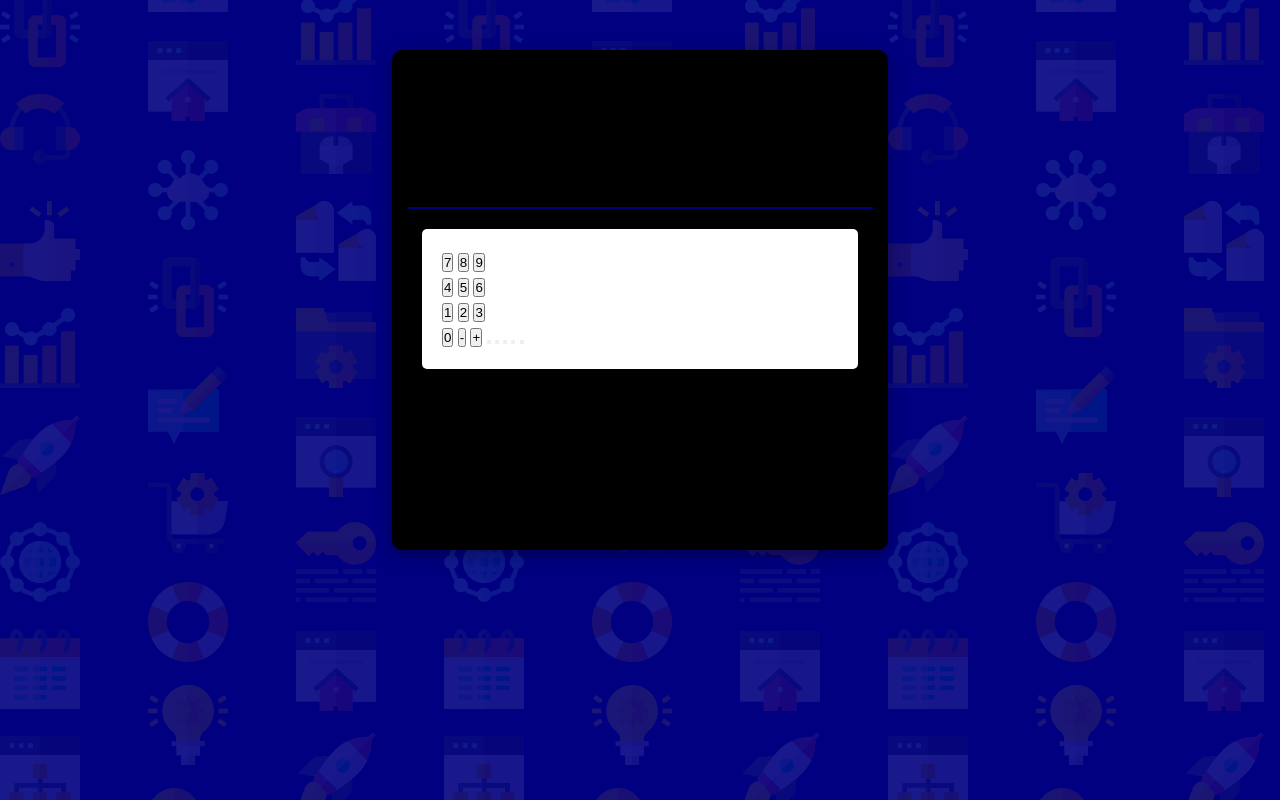
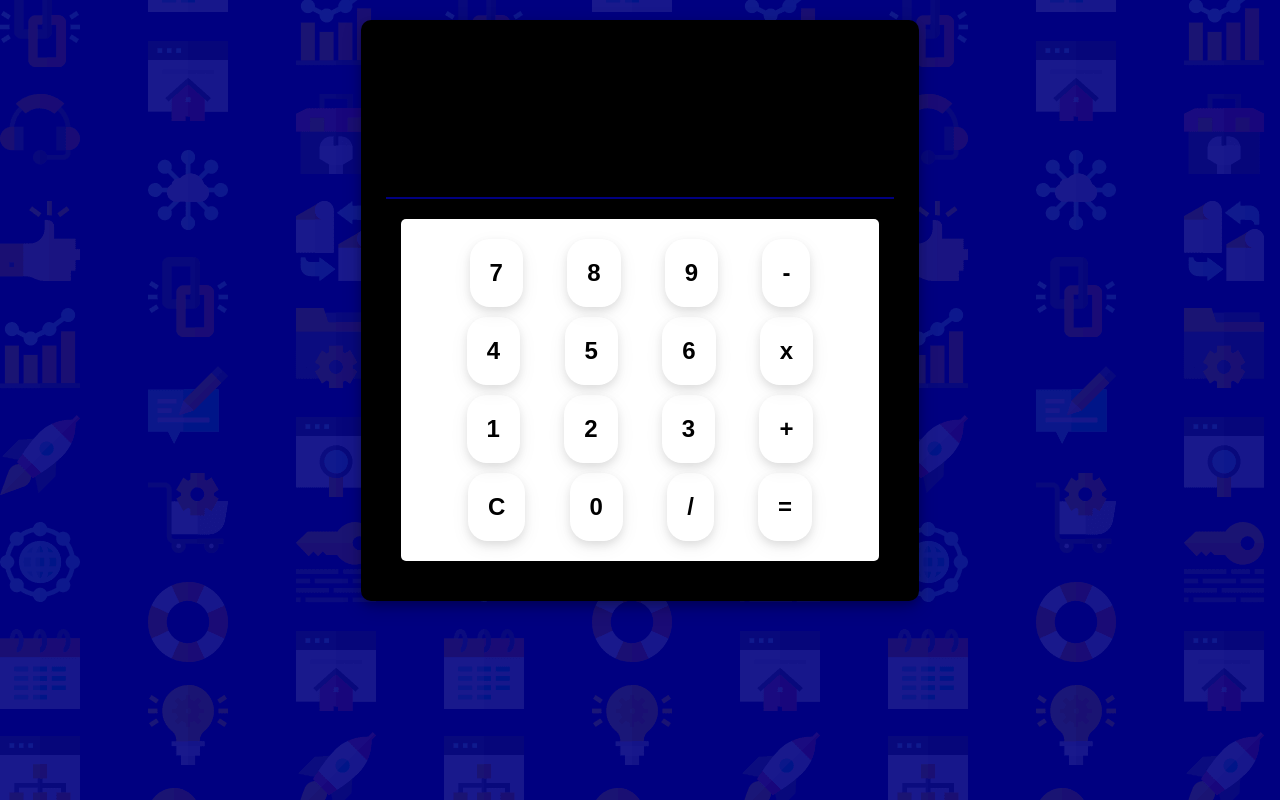
Before and after one commit to Eveivy/basic-calculator_zuri, a plain HTML site: page index.html in a window 1280 px wide. Drawn offline with Linux system fonts and the light colour scheme.

Commit message:
developed calculator interface

```diff
--- a/css/style.css
+++ b/css/style.css
@@ -18,16 +18,16 @@ body {
     padding: 20px;
 }
 .container {
-    padding: 10px;
-    margin: 30px;
-    height: 500px;
+    padding: 20px;
+    /* margin: 10px; */
+    height: fit-content;
     border-radius: 10px;
     box-shadow: 0 4px 8px 0 rgba(0, 0, 0, 0.2), 0 6px 20px 0 rgba(0, 0, 0, 0.19);
-    width: 40%;
+    width: 45%;
     background-color: black;
 }
 .input-div{
-    padding: 10px;
+    padding: 15px;
     margin: 5px;
     border-bottom: 2px solid navy;
 }
@@ -44,7 +44,27 @@ input{
 }
 .buttons{
     background-color: white;
-    padding: 20px;
+    padding: 15px 0;
     margin: 20px;
     border-radius: 5px;
+    display: flex;
+    justify-content: center;
+    flex-direction: column;
+    align-items: center;
 }
+.buttons button{
+    padding: 20px;
+    margin: 5px 20px;
+    border: none;
+    border-radius: 20px;
+    background-color: transparent;
+    cursor: pointer;
+    box-shadow: 0 4px 8px 0 rgba(0, 0, 0, 0.093), 0 6px 20px 0 rgba(0, 0, 0, 0.06);
+    font-size: 1.5rem;
+    font-weight: bold;
+}
+@media screen and (max-width: 780px){
+    .container{
+        width: 100%;
+    }
+}
--- a/index.html
+++ b/index.html
@@ -12,7 +12,7 @@
 </head>
 
 <body>
-    <div class="container">
+    <form class="container" id="formEl">
         <div class="input-div">
             <input type="tel" name="input" id="input">
         </div>
@@ -21,30 +21,30 @@
                 <button>7</button>
                 <button>8</button>
                 <button>9</button>
+                <button>-</button>
             </div>
             <div class="second-set">
                 <button>4</button>
                 <button>5</button>
                 <button>6</button>
+                <button>x</button>
             </div>
             <div class="third-set">
                 <button>1</button>
                 <button>2</button>
                 <button>3</button>
+                <button>+</button>
             </div>
+            <div class="fourth-set">
+                <button>C</button>
+                <button>0</button>
+                <button>/</button>
+                <button>=</button>
+            </div>
+        </div>
+    </form>
 
-
-
-         <button>0</button>
-         <button>-</button>
-         <button>+</button>
-         <button></button>
-         <button></button>
-         <button></button>
-         <button></button>
-         <button></button>
-        </div>
-    </div>
+    <script src="./script/main.js"></script>
 </body>
 
 </html>
```
